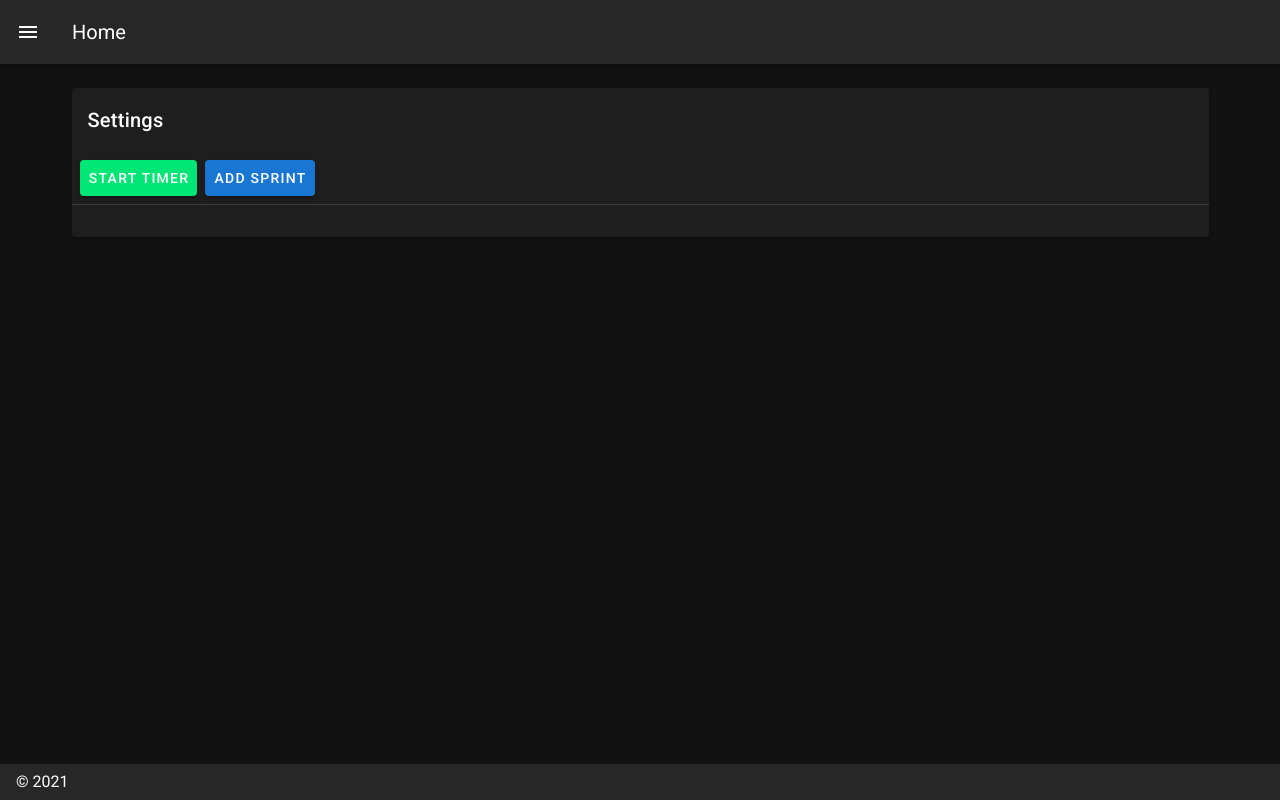
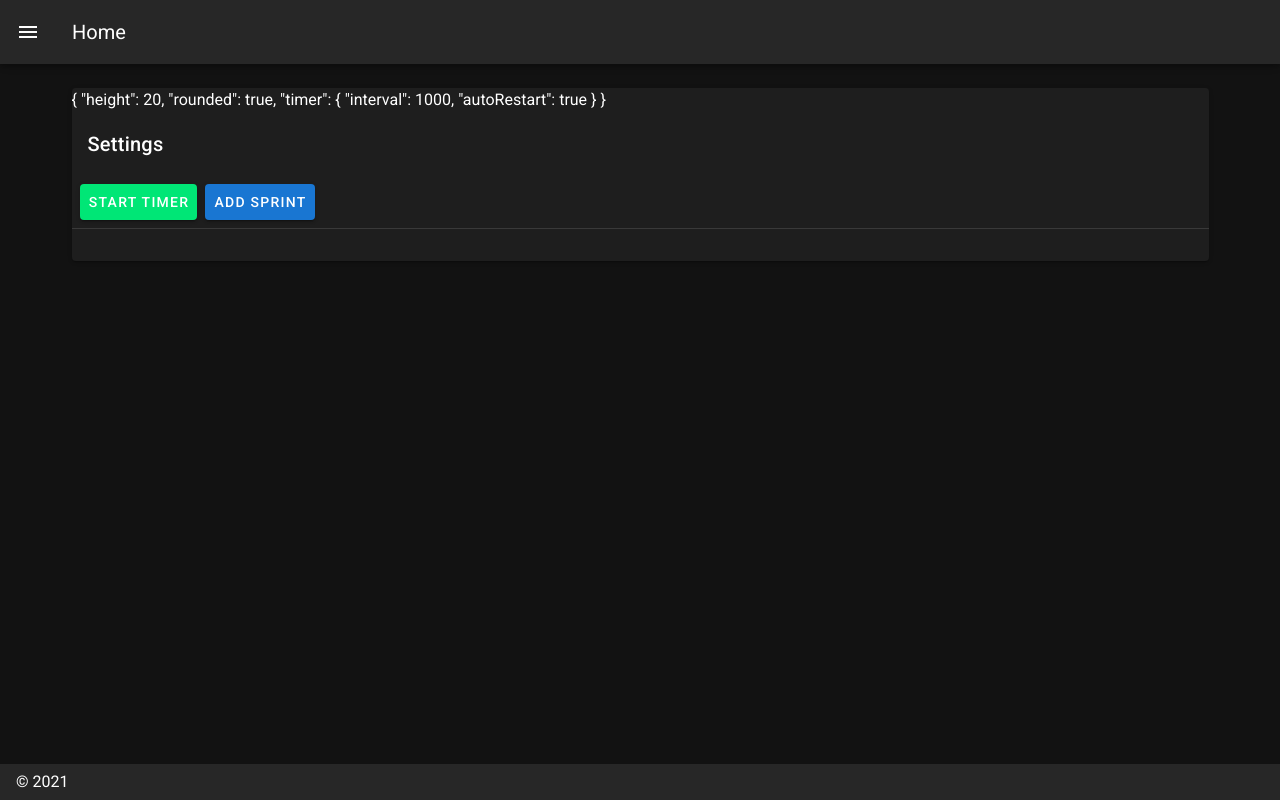
Before and after one commit to braden-w/168-hours, a Nuxt app: page /timer in a window 1280 px wide. Built offline with nearby package versions, Linux system fonts and the light colour scheme.

Commit message:
test: Timer

```diff
--- a/pages/timer.vue
+++ b/pages/timer.vue
@@ -1,6 +1,7 @@
 <template>
   <v-container>
     <v-card>
+      {{ this.$store.state.settings }}
       <v-card-title>Settings</v-card-title>
       <v-card-actions>
         <v-btn color="success" @click="startTimer(0)">Start timer</v-btn>
```
